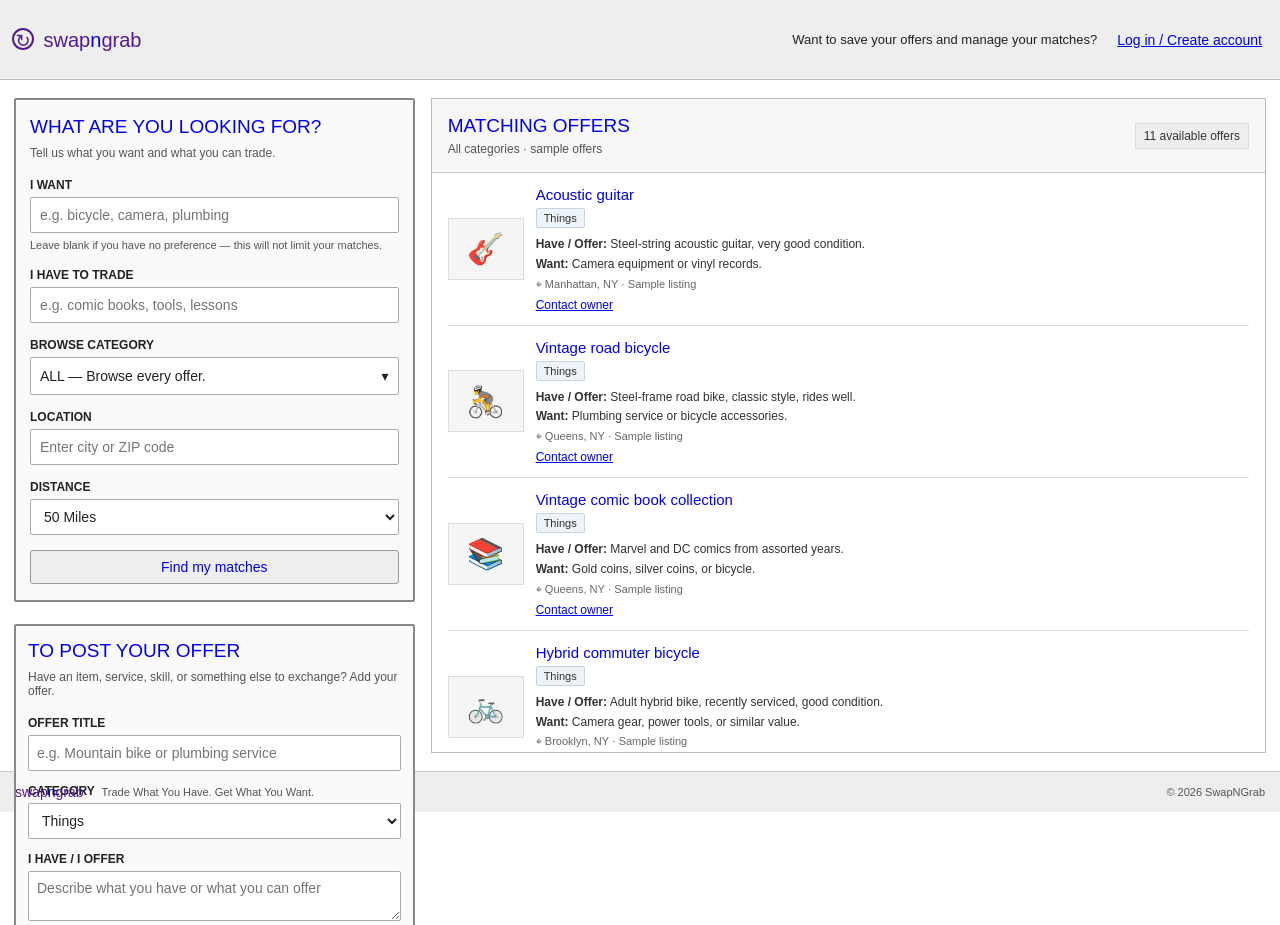
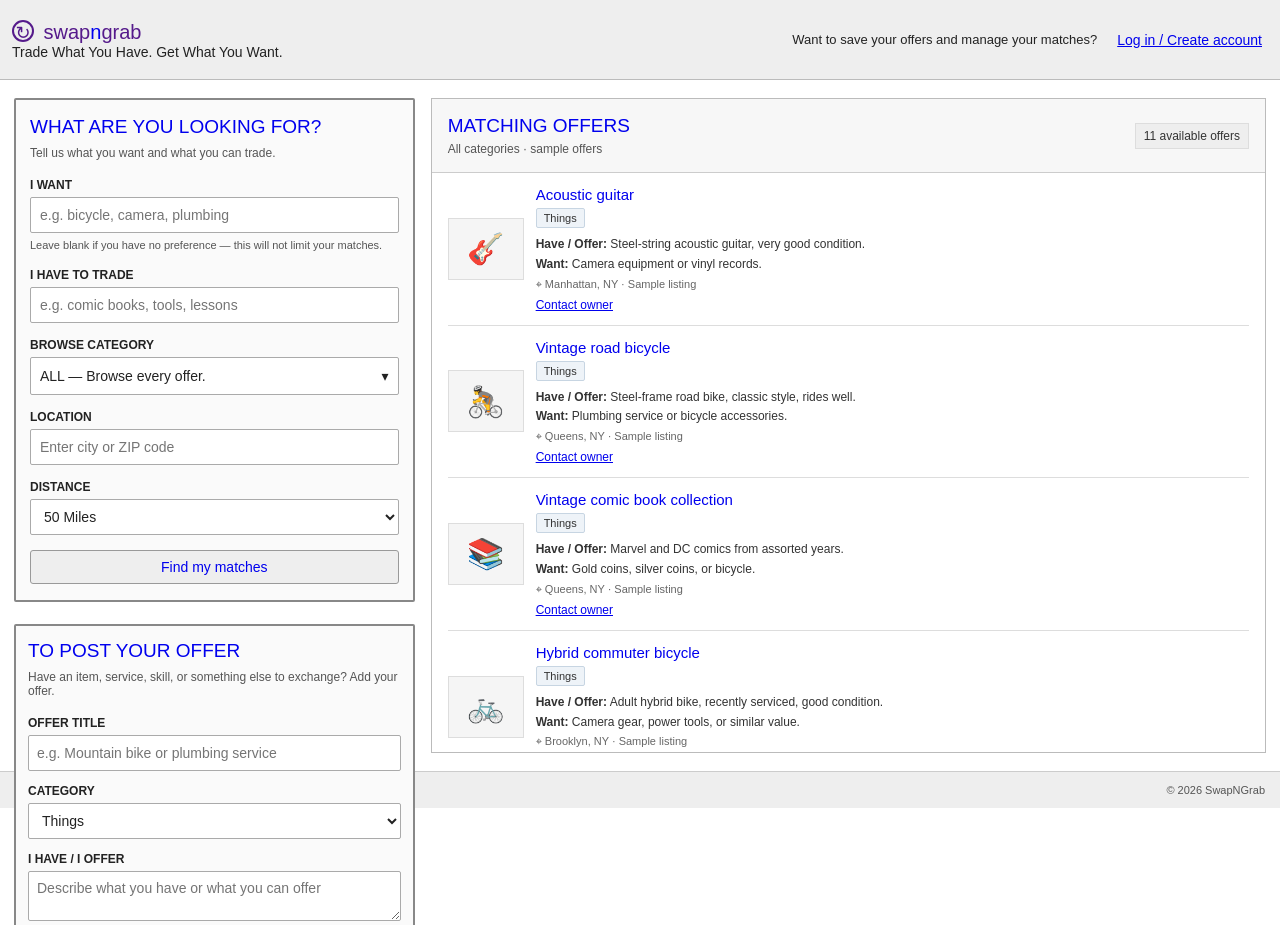
Before and after one commit to vitalyny1/SwapNGrab, a plain HTML site: page index.html in a window 1280 px wide. Shown: the top 925 px of the page. Drawn offline with Linux system fonts and the light colour scheme.

Commit message:
Place SwapNGrab tagline beneath site name

```diff
--- a/index.html
+++ b/index.html
@@ -7,7 +7,10 @@
 </head>
 <body>
 <header class="topbar">
-  <a class="brand" href="#"><span class="cl-mark">↻</span> swap<span>n</span>grab</a>
+  <div class="brand-block">
+    <a class="brand" href="#"><span class="cl-mark">↻</span> swap<span>n</span>grab</a>
+    <div class="brand-tagline">Trade What You Have. Get What You Want.</div>
+  </div>
   <div class="header-account">
     <span>Want to save your offers and manage your matches?</span>
     <button class="login-link" data-login>Log in / Create account</button>
@@ -84,7 +87,7 @@
     <div id="matchList" class="listing-list"></div>
   </section>
 </main>
-<footer><span class="footer-brand">swap<span>n</span>grab</span><span>Trade What You Have. Get What You Want.</span><span>© 2026 SwapNGrab</span></footer>
+<footer><span>© 2026 SwapNGrab</span></footer>
 <dialog id="loginDialog"><form method="dialog" class="login-box"><button class="close" aria-label="Close">×</button><h2>Log in to SwapNGrab</h2><p>Account sign-in will be connected in the next development step.</p><label>Email<input type="email" placeholder="you@example.com" required></label><label>Password<input type="password" placeholder="Password" required></label><button class="plain-button primary full">Continue</button><small>This is a visual prototype. No account details are saved.</small></form></dialog>
 <dialog id="contactDialog">
   <form method="dialog" class="login-box" id="contactForm">
```
